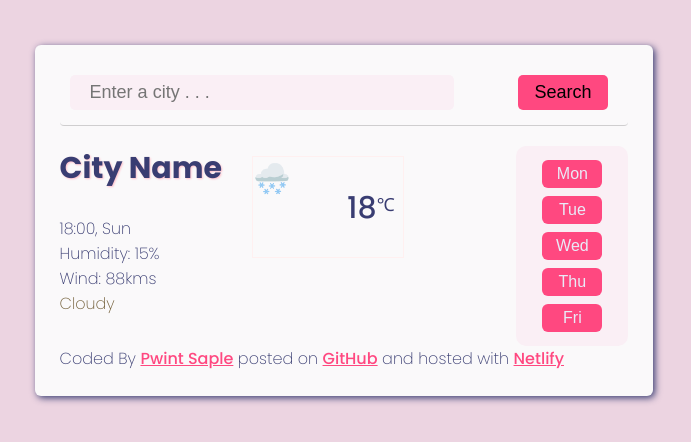
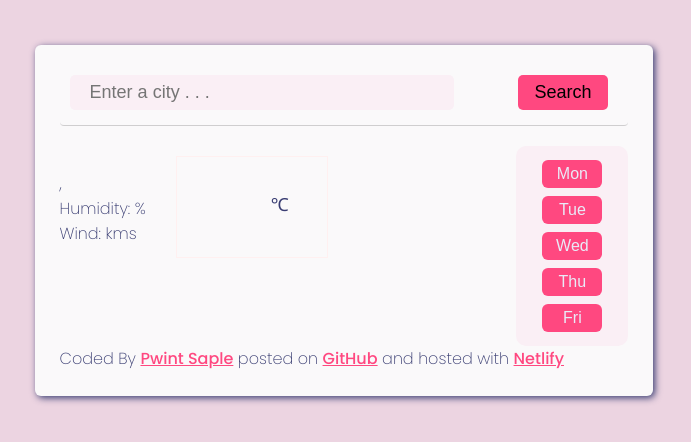
Before and after one commit to Jazmin9999/7th-Week, a plain HTML site: page index.html in a window 1280 px wide. Shown: the whole page, without its empty margins (296-987 px from the left). Drawn offline with nearby package versions, Linux system fonts and the light colour scheme; no server answers.

Commit message:
removed the placeholder html data

```diff
--- a/index.html
+++ b/index.html
@@ -36,18 +36,18 @@
           <div class="weather-main-container">
             <div class="weather-main-details">
               <div class="info-except-temp">
-                <h2 id="city-name">City Name</h2>
-                <span id="time">18:00</span>,<span id="day"> Sun</span>
+                <h2 id="city-name"></h2>
+                <span id="time"></span>,<span id="day"> </span>
                 <br />
-                Humidity: <span id="humidity"> 15</span>%
+                Humidity: <span id="humidity"> </span>%
                 <br />
-                Wind: <span id="wind">8</span>8kms
-                <div id="description">Cloudy</div>
+                Wind: <span id="wind"></span>kms
+                <div id="description"></div>
                 <br />
               </div>
               <div class="temp">
-                <div id="temp-emoji">🌨️</div>
-                <div id="temp-no">18</div>
+                <div id="temp-emoji"></div>
+                <div id="temp-no"></div>
                 <div class="temp-unit">℃</div>
               </div>
             </div>
```
